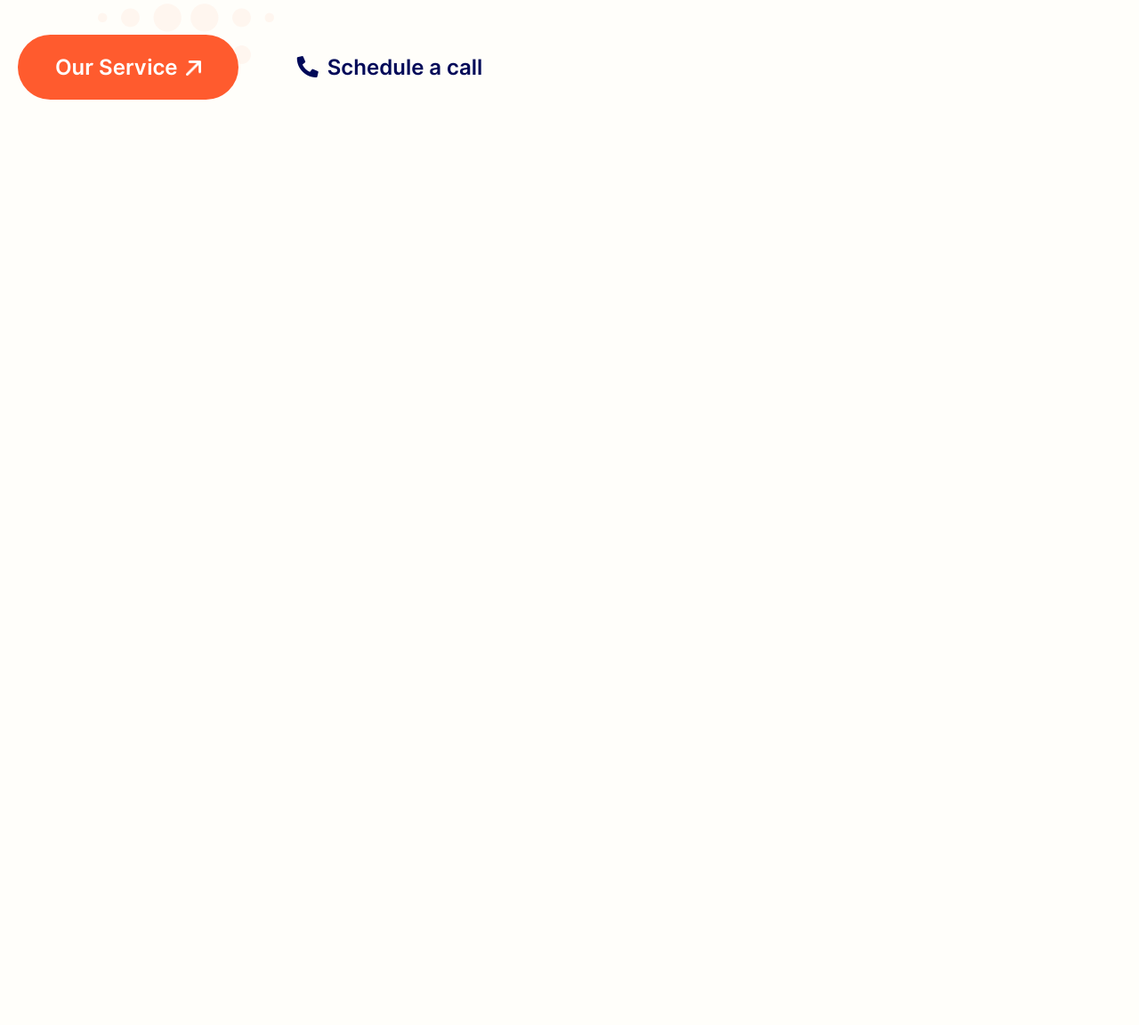
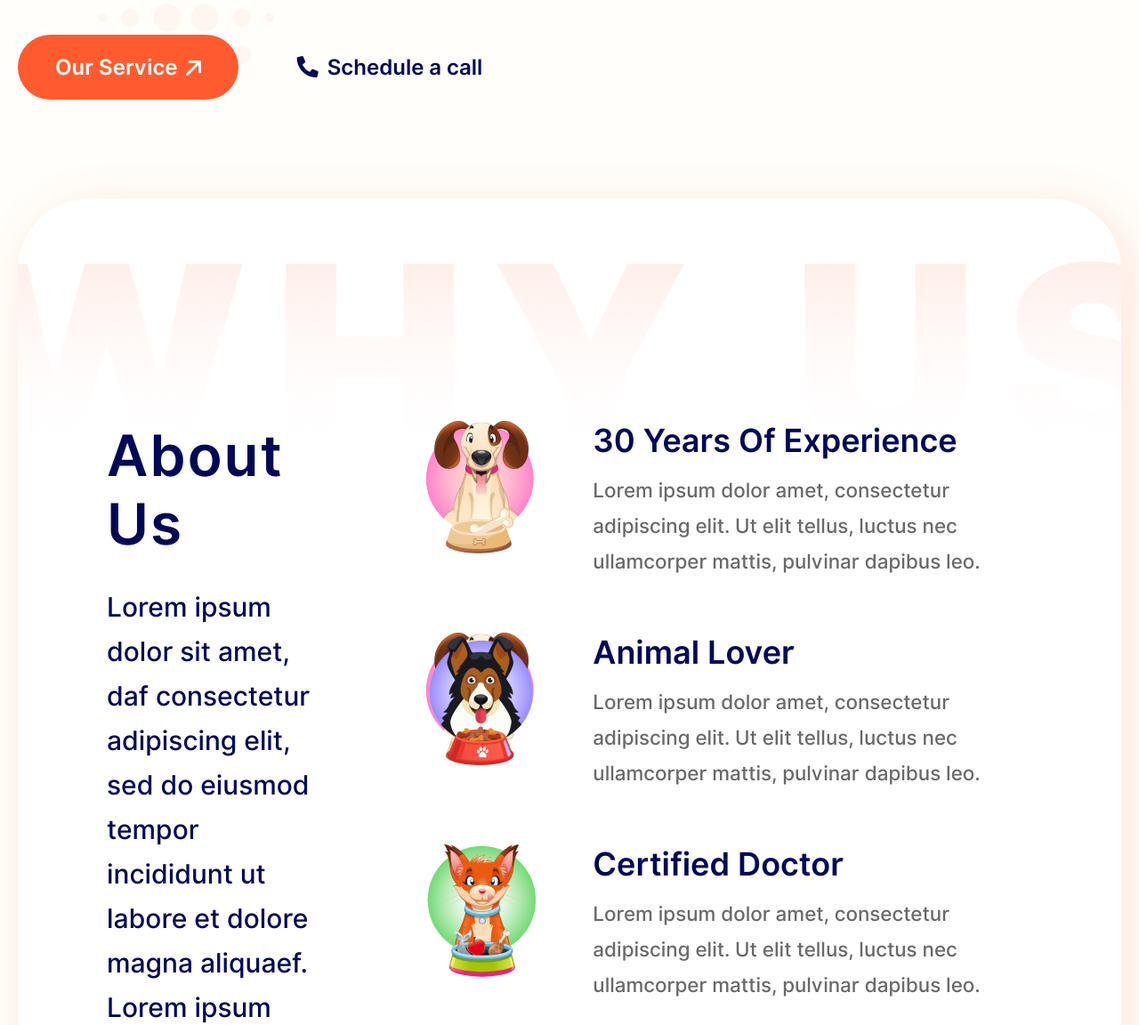
Before and after one commit to jonnynoone/pet-hospital, a plain HTML site: page index.html in a window 1280 px wide. Shown: the part 912-2064 px from the top of the page at 89% size. Before the commit the page ends 1135 px from the top, so only its background shows below. Drawn offline with Linux system fonts and the light colour scheme; a web font is replaced by a local one.

Commit message:
about us section complete

```diff
--- a/css/style.css
+++ b/css/style.css
@@ -49,6 +49,18 @@ h1 {
     font-family: 'Inter Regular', sans-serif;
 }
 
+h2 {
+    font-size: 4rem;
+    letter-spacing: 2px;
+    font-family: 'Inter Semi Bold', sans-serif;
+}
+
+h3 {
+    font-size: 2.25rem;
+    letter-spacing: 0px;
+    font-family: 'Inter Semi Bold', sans-serif;
+}
+
 /* Utility Classes */
 .container {
     margin: 0 auto;
@@ -82,6 +94,12 @@ h1 {
     letter-spacing: 0;
     line-height: 8.125rem;
     font-family: 'Inter Extra Bold', sans-serif;
+}
+
+.lead-text {
+    max-width: 580px;
+    font-size: 1.875rem;
+    line-height: 3.125rem;
 }
 
 .btn {
@@ -197,12 +215,6 @@ nav #marker:after {
     margin-top: 44px;
 }
 
-.hero-text p {
-    max-width: 580px;
-    font-size: 1.875rem;
-    line-height: 3.125rem;
-}
-
 .hero-text .buttons {
     margin-top: 120px;
 }
@@ -230,3 +242,73 @@ nav #marker:after {
 .hero-image > img {
     width: 100%;
 }
+
+/* -------------------------------------- */
+/* ABOUT US SECTION */
+/* -------------------------------------- */
+.about-us {
+    margin-bottom: 130px;
+}
+
+.about-box {
+    padding: 100px;
+    padding-top: 250px;
+    background-color: #fff;
+    border-radius: 80px;
+    box-shadow: 10px 10px 50px 5px #FF5B2E22;
+    background-image: url('../img/why-us.png');
+    background-repeat: no-repeat;
+    background-position: 50% 70px;
+}
+
+.about-us .content-left {
+    padding-right: 100px;
+}
+
+.about-us h2 {
+    margin-bottom: 30px;
+}
+
+.about-us .lead-text {
+    max-width: 520px;
+}
+
+.about-us .btn {
+    margin-top: 70px;
+}
+
+.about-us .btn > img {
+    width: 18px;
+    height: 18px;
+    margin-left: 8px;
+    margin-top: 7px;
+    vertical-align: top;
+}
+
+.about-us .content-right {
+    display: flex;
+    flex-direction: column;
+    max-width: 740px;
+}
+
+.about-us .feature-box {
+    margin-bottom: 60px;
+}
+
+.about-us .feature-box:last-child {
+    margin-bottom: 0;
+}
+
+.about-us .feature-box img {
+    max-width: 149px;
+    max-height: 149px;
+    margin-right: 50px;
+}
+
+.about-us .feature-box .lead-text {
+    margin-top: 15px;
+    color: #696969;
+    font-size: 1.4rem;
+    line-height: 2.5rem;
+    max-width: 100%;
+}
--- a/index.html
+++ b/index.html
@@ -64,7 +64,7 @@
                     <span class="large-heading">Your Little Pets</span>
                 </h1>
 
-                <p>Lorem ipsum dolor sit amet, consectetur adipiscing elit, sed do eiusmod.</p>
+                <p class="lead-text">Lorem ipsum dolor sit amet, consectetur adipiscing elit, sed do eiusmod.</p>
 
                 <div class="buttons">
                     <a href="#" class="btn btn-primary">Our Service<img src="img/arrow-nw.png"></a>
@@ -78,6 +78,44 @@
         </div>
     </section>
 
+    <section class="about-us">
+        <div class="container">
+            <div class="about-box flex flex-space">
+                <div class="content-left">
+                    <h2>About Us</h2>
+                    <p class="lead-text">Lorem ipsum dolor sit amet, daf consectetur adipiscing elit, sed do eiusmod tempor incididunt ut  labore et dolore magna aliquaef. Lorem ipsum dolor sit amet, huo consectetur adipiscing elit, sed do eiusmod tempor.</p>
+                    <a href="#" class="btn btn-primary">Our Service<img src="img/arrow-nw.png"></a>
+                </div>
+
+                <div class="content-right">
+                    <div class="feature-box flex">
+                        <img src="img/pet1.png">
+                        <div>
+                            <h3>30 Years Of Experience</h3>
+                            <p class="lead-text">Lorem ipsum dolor amet, consectetur adipiscing elit. Ut elit tellus, luctus nec ullamcorper mattis, pulvinar dapibus leo.</p>
+                        </div>
+                    </div>
+
+                    <div class="feature-box flex">
+                        <img src="img/pet2.png">
+                        <div>
+                            <h3>Animal Lover</h3>
+                            <p class="lead-text">Lorem ipsum dolor amet, consectetur adipiscing elit. Ut elit tellus, luctus nec ullamcorper mattis, pulvinar dapibus leo.</p>
+                        </div>
+                    </div>
+
+                    <div class="feature-box flex">
+                        <img src="img/pet3.png">
+                        <div>
+                            <h3>Certified Doctor</h3>
+                            <p class="lead-text">Lorem ipsum dolor amet, consectetur adipiscing elit. Ut elit tellus, luctus nec ullamcorper mattis, pulvinar dapibus leo.</p>
+                        </div>
+                    </div>
+                </div>
+            </div>
+        </div>
+    </section>
+
     <script src="js/scripts.js"></script>
 </body>
 
```
Also changed, not shown: img/why-us.png (added).
